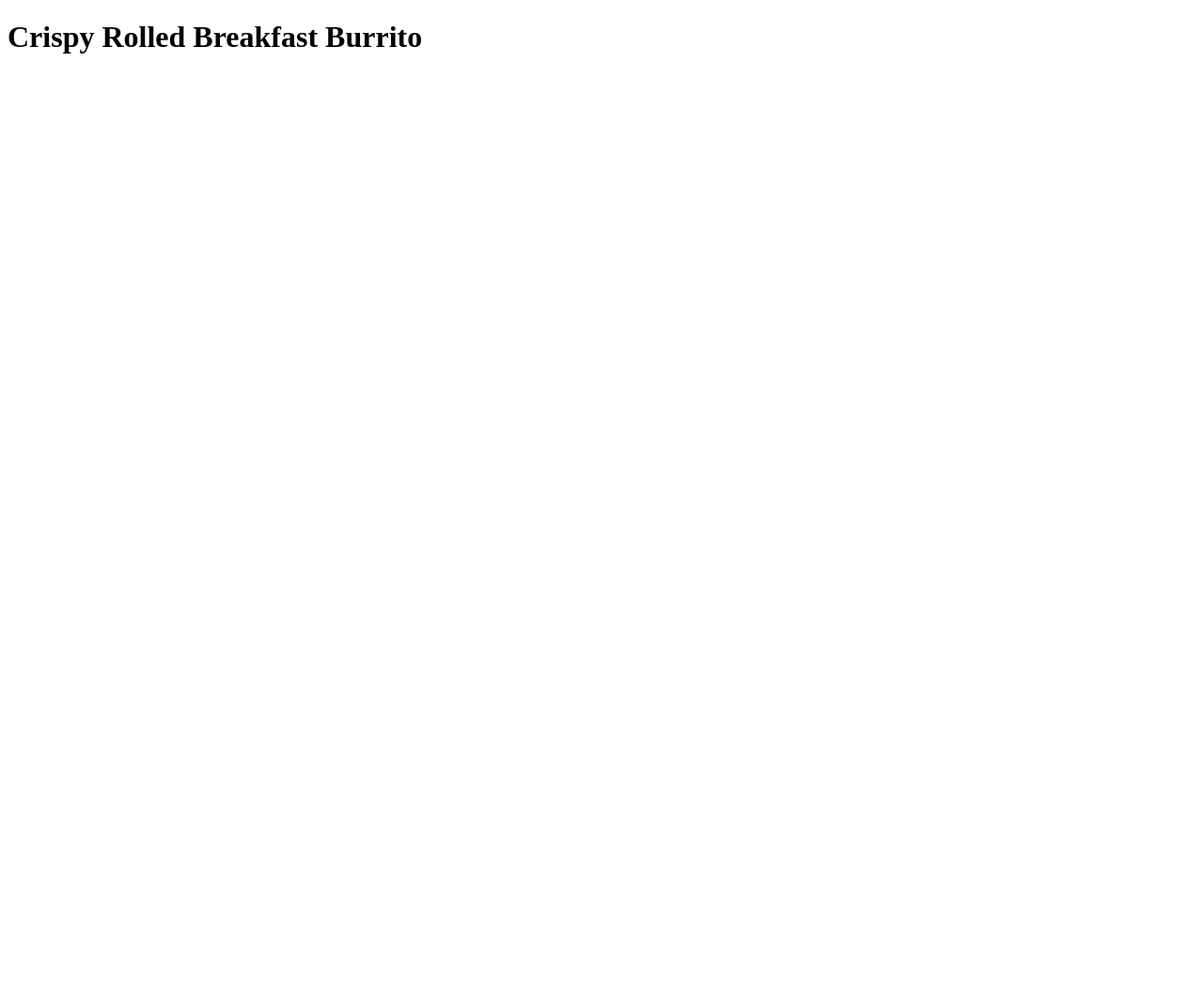
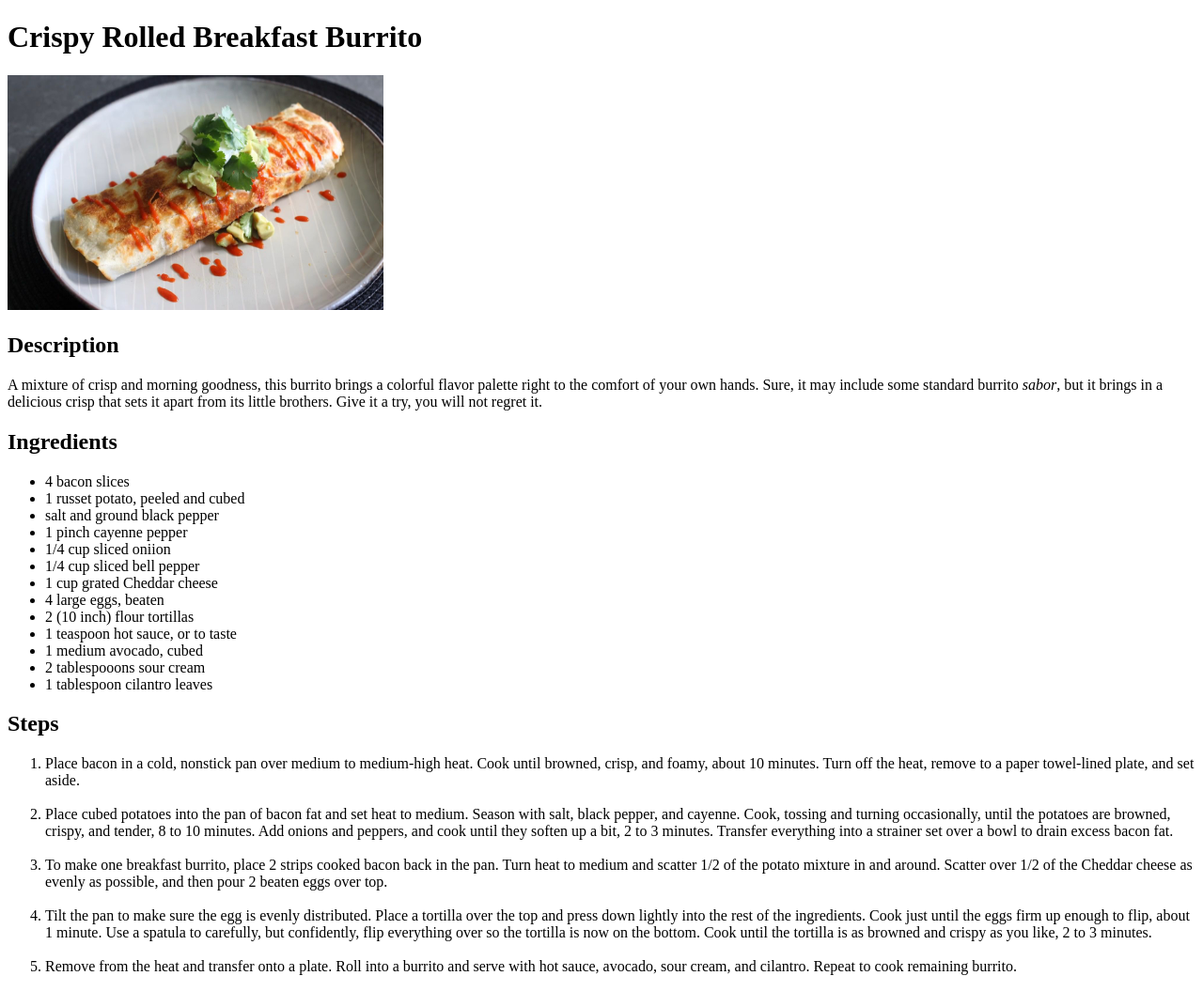
Before and after one commit to vzbel/flavor-recipes, a plain HTML site: page recipes/crispy-rolled-breakfast-burrito.html in a window 1280 px wide. Shown: the whole page at 94% size. Before the commit the page ends 800 px from the top, so only its background shows below. Drawn offline with Linux system fonts and the light colour scheme.

Commit message:
Finalize Crispy Burrito Recipe
The recipe now includes the picture, description, ingredients, and steps.
The recipe picture has been placed in the new "images" directory for better organization.

```diff
--- a/recipes/crispy-rolled-breakfast-burrito.html
+++ b/recipes/crispy-rolled-breakfast-burrito.html
@@ -6,5 +6,75 @@
   </head>
   <body>
     <h1>Crispy Rolled Breakfast Burrito</h1>
+    <img
+      src="./images/crispy-rolled-breakfast-burrito.jpg"
+      alt="A picture of a delicious crispy burrito on a gray plate."
+      height="250px"
+      width="400px"
+    />
+    <h2>Description</h2>
+    <p>
+      A mixture of crisp and morning goodness, this burrito brings a colorful
+      flavor palette right to the comfort of your own hands. Sure, it may
+      include some standard burrito <em>sabor</em>, but it brings in a delicious
+      crisp that sets it apart from its little brothers. Give it a try, you will
+      not regret it.
+    </p>
+    <h2>Ingredients</h2>
+    <ul>
+      <li>4 bacon slices</li>
+      <li>1 russet potato, peeled and cubed</li>
+      <li>salt and ground black pepper</li>
+      <li>1 pinch cayenne pepper</li>
+      <li>1/4 cup sliced oniion</li>
+      <li>1/4 cup sliced bell pepper</li>
+      <li>1 cup grated Cheddar cheese</li>
+      <li>4 large eggs, beaten</li>
+      <li>2 (10 inch) flour tortillas</li>
+      <li>1 teaspoon hot sauce, or to taste</li>
+      <li>1 medium avocado, cubed</li>
+      <li>2 tablespooons sour cream</li>
+      <li>1 tablespoon cilantro leaves</li>
+    </ul>
+    <h2>Steps</h2>
+    <ol>
+      <li>
+        Place bacon in a cold, nonstick pan over medium to medium-high heat.
+        Cook until browned, crisp, and foamy, about 10 minutes. Turn off the
+        heat, remove to a paper towel-lined plate, and set aside.
+      </li>
+      <br />
+      <li>
+        Place cubed potatoes into the pan of bacon fat and set heat to medium.
+        Season with salt, black pepper, and cayenne. Cook, tossing and turning
+        occasionally, until the potatoes are browned, crispy, and tender, 8 to
+        10 minutes. Add onions and peppers, and cook until they soften up a bit,
+        2 to 3 minutes. Transfer everything into a strainer set over a bowl to
+        drain excess bacon fat.
+      </li>
+      <br />
+      <li>
+        To make one breakfast burrito, place 2 strips cooked bacon back in the
+        pan. Turn heat to medium and scatter 1/2 of the potato mixture in and
+        around. Scatter over 1/2 of the Cheddar cheese as evenly as possible,
+        and then pour 2 beaten eggs over top.
+      </li>
+      <br />
+      <li>
+        Tilt the pan to make sure the egg is evenly distributed. Place a
+        tortilla over the top and press down lightly into the rest of the
+        ingredients. Cook just until the eggs firm up enough to flip, about 1
+        minute. Use a spatula to carefully, but confidently, flip everything
+        over so the tortilla is now on the bottom. Cook until the tortilla is as
+        browned and crispy as you like, 2 to 3 minutes.
+      </li>
+      <br />
+      <li>
+        Remove from the heat and transfer onto a plate. Roll into a burrito and
+        serve with hot sauce, avocado, sour cream, and cilantro. Repeat to cook
+        remaining burrito.
+      </li>
+      <br />
+    </ol>
   </body>
 </html>
```
Also changed, not shown: recipes/images/crispy-rolled-breakfast-burrito.jpg (added).
